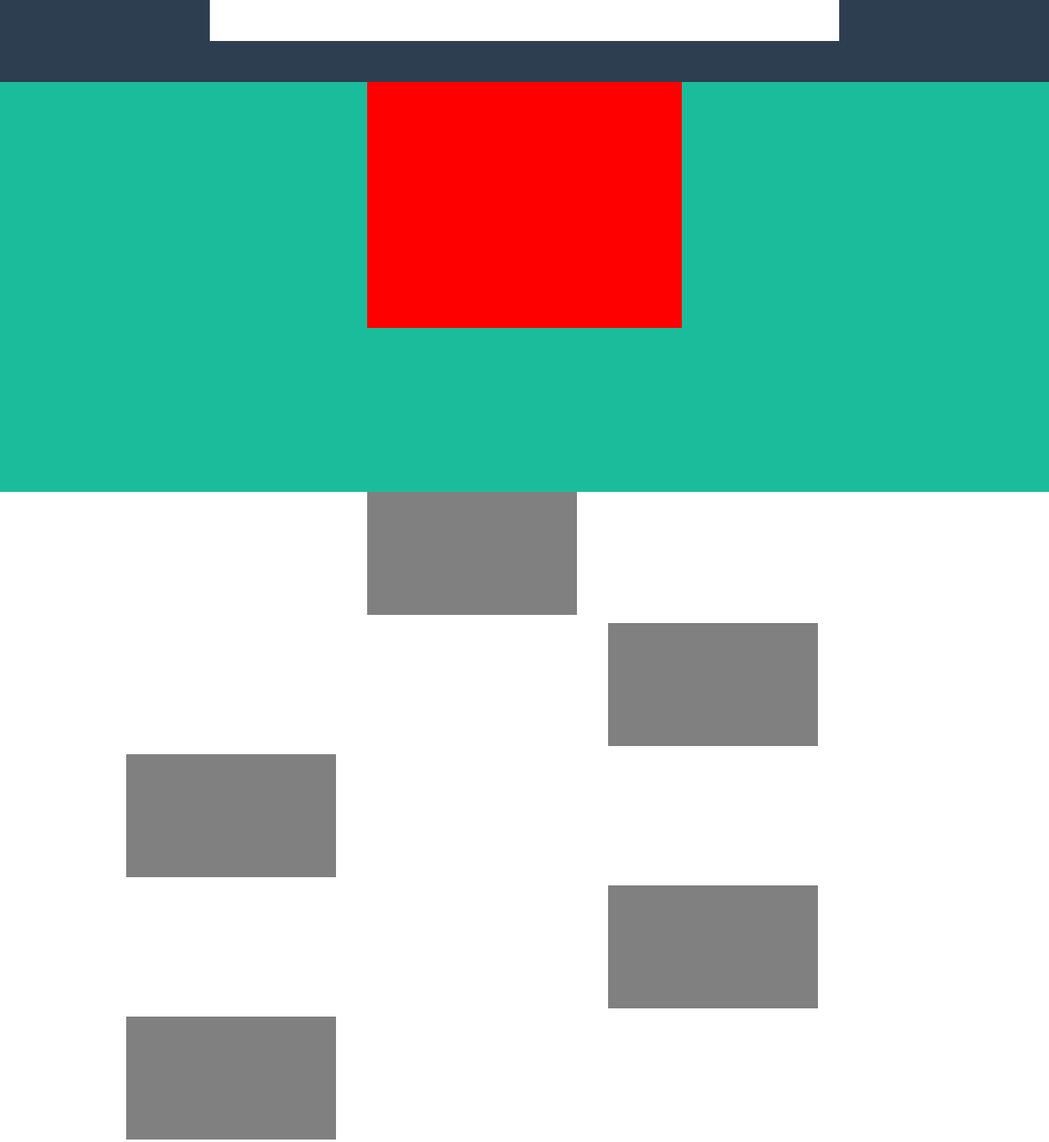
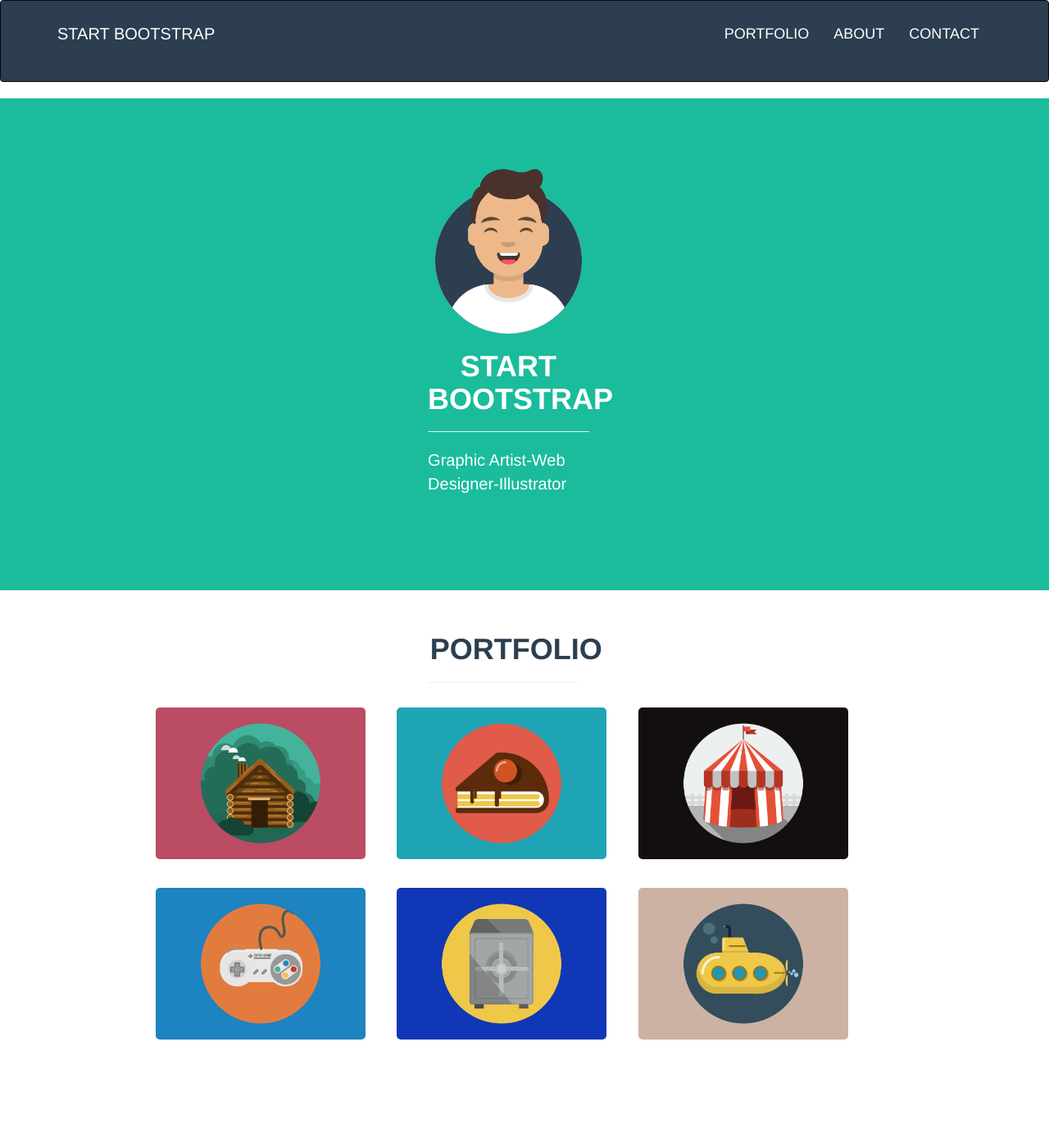
Before and after one commit to MassimilianoAmbrogio/html-css-bootstrap-freelancer, a plain HTML site: page index.html in a window 1280 px wide. Shown: the top 1393 px of the page at 82% size. Drawn offline with nearby package versions, Linux system fonts and the light colour scheme.

Commit message:
Parte 1.1 fix html css

```diff
--- a/css/framework-bootstrap.css
+++ /dev/null
@@ -1,344 +0,0 @@
-/*********************************************
-* BOOTSTRAP FRAMEWORK GRID SYSTEM
-**********************************************/
-
-/* Framework */
-* {
-  margin: 0;
-  padding: 0;
-  box-sizing: border-box;
-}
-
-/* CONTAINER */
-.container {
-  width: 1070px;
-  max-width: 100%;
-  margin: 0 auto;
-  /* debug */
-  margin-bottom: 16px;
-}
-
-.container::after {
-  content: '';
-  display: table;
-  clear: both;
-}
-
-/* Class col */
-[class*='col-'] {
-  float: left;
-  padding-left: 10px;
-  padding-right: 10px;
-}
-
-[class*='col-'].padding-0 {
-  padding-left: 0;
-  padding-right: 0;
-}
-
-/* Parte responsive */
-
-/* MOBILE XS (base) */
-
-/* Columns */
-.col-xs-12 {
-  width: 100%;
-}
-
-.col-xs-11 {
-  width: calc((100% / 12) * 11);
-}
-
-.col-xs-10 {
-  width: calc((100% / 12) * 10);
-}
-
-.col-xs-9 {
-width: calc((100% / 12) * 9);
-}
-
-.col-xs-8 {
-  width: calc((100% / 12) * 8);
-}
-
-.col-xs-7 {
-  width: calc((100% / 12) * 7);
-}
-
-.col-xs-6 {
-  width: 50%;
-}
-
-.col-xs-5 {
-  width: calc((100% / 12) * 5);
-}
-
-.col-xs-4 {
-  width: calc((100% / 12) * 4);
-}
-
-.col-xs-3 {
-  width: calc((100% / 12) * 3);
-}
-
-.col-xs-2 {
-  width: calc((100% / 12) * 2);
-}
-
-.col-xs-1 {
-  width: calc(100% / 12);
-}
-
-/* OFFSET */
-.offset-xs-1 {
-  margin-left: calc(100% / 12);
-}
-
-.offset-xs-2 {
-  margin-left: calc((100% / 12) * 2);
-}
-
-.offset-xs-3 {
-  margin-left: calc((100% / 12) * 3);
-}
-
-.offset-xs-4 {
-  margin-left: calc((100% / 12) * 4);
-}
-
-.offset-xs-5 {
-  margin-left: calc((100% / 12) * 5);
-}
-
-.offset-xs-6 {
-  margin-left: calc((100% / 12) * 6);
-}
-
-.offset-xs-7 {
-  margin-left: calc((100% / 12) * 7);
-}
-
-.offset-xs-8 {
-  margin-left: calc((100% / 12) * 8);
-}
-
-.offset-xs-9 {
-  margin-left: calc((100% / 12) * 9);
-}
-
-.offset-xs-10 {
-  margin-left: calc((100% / 12) * 10);
-}
-
-.offset-xs-11 {
-  margin-left: calc((100% / 12) * 11);
-}
-
-.offset-xs-12 {
-  margin-left: 100%;
-}
-
-/* TABLET (md) 768 - 991 */
-@media screen and (min-width: 768px) {
-
-  /* Columns */
-  .col-md-12 {
-    width: 100%;
-  }
-
-  .col-md-11 {
-    width: calc((100% / 12) * 11);
-  }
-
-  .col-md-10 {
-    width: calc((100% / 12) * 10);
-  }
-
-  .col-md-9 {
-  width: calc((100% / 12) * 9);
-  }
-
-  .col-md-8 {
-    width: calc((100% / 12) * 8);
-  }
-
-  .col-md-7 {
-    width: calc((100% / 12) * 7);
-  }
-
-  .col-md-6 {
-    width: 50%;
-  }
-
-  .col-md-5 {
-    width: calc((100% / 12) * 5);
-  }
-
-  .col-md-4 {
-    width: calc((100% / 12) * 4);
-  }
-
-  .col-md-3 {
-    width: calc((100% / 12) * 3);
-  }
-
-  .col-md-2 {
-    width: calc((100% / 12) * 2);
-  }
-
-  .col-md-1 {
-    width: calc(100% / 12);
-  }
-
-  /* OFFSET */
-  .offset-md-1 {
-    margin-left: calc(100% / 12);
-  }
-
-  .offset-md-2 {
-    margin-left: calc((100% / 12) * 2);
-  }
-
-  .offset-md-3 {
-    margin-left: calc((100% / 12) * 3);
-  }
-
-  .offset-md-4 {
-    margin-left: calc((100% / 12) * 4);
-  }
-
-  .offset-md-5 {
-    margin-left: calc((100% / 12) * 5);
-  }
-
-  .offset-md-6 {
-    margin-left: calc((100% / 12) * 6);
-  }
-
-  .offset-md-7 {
-    margin-left: calc((100% / 12) * 7);
-  }
-
-  .offset-md-8 {
-    margin-left: calc((100% / 12) * 8);
-  }
-
-  .offset-md-9 {
-    margin-left: calc((100% / 12) * 9);
-  }
-
-  .offset-md-10 {
-    margin-left: calc((100% / 12) * 10);
-  }
-
-  .offset-md-11 {
-    margin-left: calc((100% / 12) * 11);
-  }
-
-  .offset-md-12 {
-    margin-left: 100%;
-  }
-
-}
-
-/* DESKTOP (lg) 992 in sù */
-@media screen and (min-width: 992px) {
-
-  /* Columns */
-  .col-lg-12 {
-    width: 100%;
-  }
-
-  .col-lg-11 {
-    width: calc((100% / 12) * 11);
-  }
-
-  .col-lg-10 {
-    width: calc((100% / 12) * 10);
-  }
-
-  .col-lg-9 {
-  width: calc((100% / 12) * 9);
-  }
-
-  .col-lg-8 {
-    width: calc((100% / 12) * 8);
-  }
-
-  .col-lg-7 {
-    width: calc((100% / 12) * 7);
-  }
-
-  .col-lg-6 {
-    width: 50%;
-  }
-
-  .col-lg-5 {
-    width: calc((100% / 12) * 5);
-  }
-
-  .col-lg-4 {
-    width: calc((100% / 12) * 4);
-  }
-
-  .col-lg-3 {
-    width: calc((100% / 12) * 3);
-  }
-
-  .col-lg-2 {
-    width: calc((100% / 12) * 2);
-  }
-
-  .col-lg-1 {
-    width: calc(100% / 12);
-  }
-
-  /* OFFSET */
-  .offset-lg-1 {
-    margin-left: calc(100% / 12);
-  }
-
-  .offset-lg-2 {
-    margin-left: calc((100% / 12) * 2);
-  }
-
-  .offset-lg-3 {
-    margin-left: calc((100% / 12) * 3);
-  }
-
-  .offset-lg-4 {
-    margin-left: calc((100% / 12) * 4);
-  }
-
-  .offset-lg-5 {
-    margin-left: calc((100% / 12) * 5);
-  }
-
-  .offset-lg-6 {
-    margin-left: calc((100% / 12) * 6);
-  }
-
-  .offset-lg-7 {
-    margin-left: calc((100% / 12) * 7);
-  }
-
-  .offset-lg-8 {
-    margin-left: calc((100% / 12) * 8);
-  }
-
-  .offset-lg-9 {
-    margin-left: calc((100% / 12) * 9);
-  }
-
-  .offset-lg-10 {
-    margin-left: calc((100% / 12) * 10);
-  }
-
-  .offset-lg-11 {
-    margin-left: calc((100% / 12) * 11);
-  }
-
-  .offset-lg-12 {
-    margin-left: 100%;
-  }
-}
--- a/css/style.css
+++ b/css/style.css
@@ -6,81 +6,169 @@
   box-sizing: border-box;
 }
 
-body {
-  background: #fff;
-}
-
 /* Prima parte */
 
 /* HEADER */
-.container {
-  width: 100%;
-}
-
 .container::after {
  content: '';
  display: table;
  clear: both;
 }
 
-.ret-top {
+ .main-header .navbar {
   background: #2c3e50;
+  width: 100%;
   height: 100px;
-  width: 100%
 }
 
-.menu {
-  background: #fff;
-  height: 50px;
-  width: 60%;
-  margin-left: 20%;
-  line-height:
+.main-header .navbar-brand {
+  height: 80px;
+  line-height: 80px;
+  padding: 0 15px;
+  text-transform: uppercase;
+  font-size: 20px;
+  color: #fff;
+}
+
+.main-header .navbar-nav > li > a {
+  line-height: 80px;
+  padding: 0 15px;
+  color: #fff;
+  text-transform: uppercase;
+  font-size: 18px;
+  transition: background .4s;
+}
+
+.main-header .navbar-nav > li > a:hover,
+.main-header .navbar-nav > a {
+  background: rgba(0,0,0, .2);
+}
+
+.main-header .navbar-nav > a:hover {
+  background: rgba(0,0,0, .2);
 }
 
 /* MAIN */
-.start-bootsrap {
+.cont-1{
+  width: 100%;
+  height: 600px;
+}
+
+.cont-1::after {
+ content: '';
+ display: table;
+ clear: both;
+}
+
+.start-bootstrap {
   background: #1abc9c;
-  height: 500px;
+  height: 600px;
 }
 
 .img {
-  width: 30%;
-  height: 300px;
-  margin-left: 35%;
-  background: red;
+  width: 15%;
+  margin-left: 41%;
+  padding-top: 6%;
+}
+
+.title-1 {
+  color: #fff;
+  text-align: center;
+  font-weight: 700;
+  text-transform: uppercase;
+}
+
+hr {
+  width: 100%;
+  color: #fff;
+}
+
+.sub-title1{
+  color: #fff;
+  text-align: center;
+  font-size: 20px;
 }
 
 /* Seconda parte */
+
+/* Section img  */
+.cont-2 {
+  width: 100%;
+  height: 728px;
+}
+
 .portfolio {
   width: 100%;
-  height: 980px;
   background: #fff;
 }
 
-.sec-1 {
-  background: grey;
-  width: 20%;
-  height: 150px;
-  margin-left: 35%;
+.portfolio h1 {
+  color: #2c3e50;
+  text-transform: uppercase;
+  margin-left: 41.2%;
+  margin-top: 4%;
+  font-weight: 700;
 }
 
-.sec-2,
-.sec-4,
-.sec-6 {
-  background: grey;
-  width: 20%;
-  height: 150px;
-  margin-left: 58%;
-  margin-top: 10px;
+.portfolio hr {
+  color: #2c3e50;
+  width: 14%;
+  font-size: 300;
+  margin-left: 41%;
 }
 
-.sec-3,
-.sec-5{
-  background: grey;
+.sec-1 img{
+  position: absolute;
   width: 20%;
-  height: 150px;
-  margin-left: 12%;
+  margin-left: 16%;
   margin-top: 10px;
+  border-radius: 5px;
+}
+
+.sec-2 img {
+  position: absolute;
+  width: 20%;
+  margin-left: 39%;
+  margin-top: 10px;
+  border-radius: 5px;
+}
+
+.sec-3 img {
+  position: absolute;
+  width: 20%;
+  margin-left: 62%;
+  margin-top: 10px;
+  border-radius: 5px;
+}
+
+.sec-4 img {
+  position: absolute;
+  width: 20%;
+  margin-left: 16%;
+  margin-top: 18%;
+  border-radius: 5px;
+}
+
+.sec-5 img {
+  position: absolute;
+  width: 20%;
+  margin-left: 39%;
+  margin-top: 18%;
+  border-radius: 5px;
+}
+
+.sec-6 img {
+  position: absolute;
+  width: 20%;
+  margin-left: 62%;
+  margin-top: 18%;
+  border-radius: 5px;
+}
+
+/* Section */
+.cont-3 {
+  width: 100%;
+  height: 500px;
 }
 
 .cont {
@@ -97,6 +185,11 @@ body {
 }
 
 /* Terza parte */
+.cont-4 {
+  width: 100%;
+  height: 600px;
+}
+
 .box {
   background-color: #fff;
   width: 100%;
@@ -111,6 +204,11 @@ body {
 }
 
 /* FOOTER */
+.cont-5 {
+  width: 100%;
+  height: 200px;
+}
+
 .footer-box {
   background: #2c3e50;
   width: 100%;
@@ -124,10 +222,16 @@ body {
   margin-left: 34%;
 }
 
+/* Copyright */
+.cont-6 {
+  width: 100%;
+  height: 100px;
+}
+
 .copyright-box {
   background: #1a252f;
   width: 100%;
-  height: 80px;
+  height: 100px;
 }
 
 .copyright {
--- a/index.html
+++ b/index.html
@@ -5,28 +5,59 @@
     <meta name="viewport" content="width=device-width, initial-scale=1.0">
     <title>Bootstrap</title>
     <link rel="stylesheet" href="https://maxcdn.bootstrapcdn.com/bootstrap/3.3.7/css/bootstrap.min.css" integrity="sha384-BVYiiSIFeK1dGmJRAkycuHAHRg32OmUcww7on3RYdg4Va+PmSTsz/K68vbdEjh4u" crossorigin="anonymous">
-    <link rel="stylesheet" href="./css/framework-12bool.css">
     <link rel="stylesheet" href="./css/style.css">
   </head>
   <!-- Inizio esercizio Bootstrap -->
   <body>
      <!-- Prima parte -->
-      <header>
+      <header class="main-header">
+
+            <nav class="navbar navbar-inverse">
               <div class="container">
-          <div class="row">
-            <div class="ret-top">
-              <div class="menu"></div>
+                <!-- Brand and toggle get grouped for better mobile display -->
+                <div class="navbar-header">
+                  <button type="button" class="navbar-toggle collapsed"
+                      data-toggle="collapse"
+                      data-target="#main-menu"
+                      aria-expanded="false">
+                    <span class="sr-only">Toggle navigation</span>
+                    <span class="icon-bar"></span>
+                    <span class="icon-bar"></span>
+                    <span class="icon-bar"></span>
+                  </button>
+
+                  <a class="navbar-brand" href="#">Start Bootstrap</a>
                 </div>
-          </div>
-        </div>
+
+                <!-- Collect the nav links, forms, and other content for toggling -->
+                <div class="collapse navbar-collapse" id="main-menu">
+                  <ul class="nav navbar-nav navbar-right">
+                    <li>
+                      <a href="#">Portfolio</a>
+                    </li>
+                    <li>
+                      <a href="#">About</a>
+                    </li>
+                    <li>
+                      <a href="#">Contact</a>
+                    </li>
+                  </ul>
+                </div> <!-- .navbar-collapse -->
+              </div> <!-- .container-fluid -->
+            </nav>
+
       </header>
 
+          <main>
               <section class="main">
-        <div class="container">
+                <div class="cont-1">
                   <div class="row">
-            <div class="start-bootsrap">
+                    <div class="start-bootstrap">
                       <div class="img">
-
+                        <img src="./img/avatar.svg" alt="img-user">
+                        <h1 class="title-1">Start bootstrap</h1>
+                        <hr>
+                        <span class="sub-title1">Graphic Artist-Web Designer-Illustrator</span>
                       </div>
                     </div>
                   </div>
@@ -34,26 +65,28 @@
               </section>
             <!-- Seconda parte -->
            <section>
-        <div class="container">
+                <div class="cont-2">
                   <div class="row">
                     <div class="portfolio">
+                      <h1>Portfolio</h1>
+                      <hr>
                       <div class="sec-1">
-
+                        <img src="./img/cabin.png" alt="img-1">
                       </div>
                       <div class="sec-2">
-
+                        <img src="./img/cake.png" alt="img-2">
                       </div>
                       <div class="sec-3">
-
+                        <img src="./img/circus.png" alt="img-3">
                       </div>
                       <div class="sec-4">
-
+                        <img src="./img/game.png" alt="img-4">
                       </div>
                       <div class="sec-5">
-
+                        <img src="./img/safe.png" alt="img-5">
                       </div>
                       <div class="sec-6">
-
+                        <img src="./img/submarine.png" alt="img-6">
                       </div>
                     </div>
                   </div>
@@ -61,7 +94,7 @@
             </section>
 
            <section>
-      <div class="container">
+              <div class="cont-3">
                 <div class="row">
                   <div class="cont">
                     <div class="about">
@@ -71,9 +104,11 @@
                 </div>
               </div>
            </section>
+      </main>
+
     <!-- Terza parte -->
      <section>
-      <div class="container">
+        <div class="cont-4">
           <div class="row">
             <div class="box">
               <div class="contact-me">
@@ -86,7 +121,7 @@
 
     <!-- Footer -->
     <footer>
-      <div class="container">
+      <div class="cont-5">
         <div class="row">
           <div class="footer-box">
             <div class="footer">
@@ -95,8 +130,8 @@
           </div>
         </div>
       </div>
-
-      <div class="container">
+      <!-- Copyright -->
+      <div class="cont-6">
         <div class="row">
           <div class="copyright-box">
             <div class="copyright">
```
Also changed, not shown: img/avatar.svg (added), img/cabin.png (added), img/cake.png (added), img/circus.png (added), img/game.png (added), img/safe.png (added), img/submarine.png (added). Lines whose indentation alone changed are shown as unchanged.
